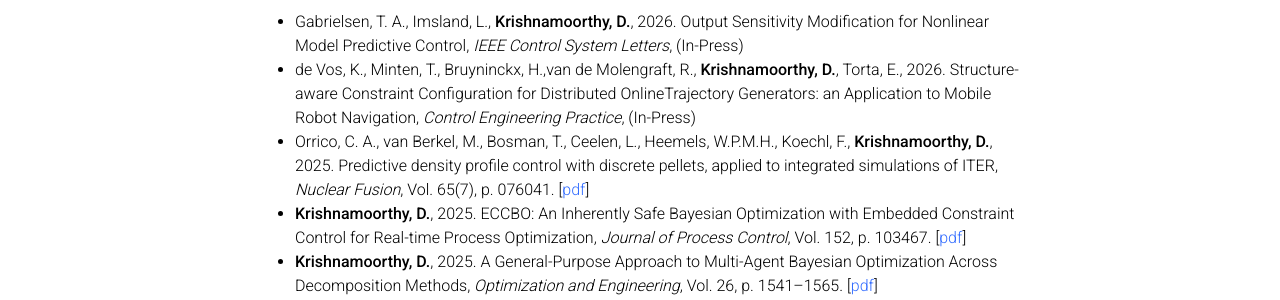
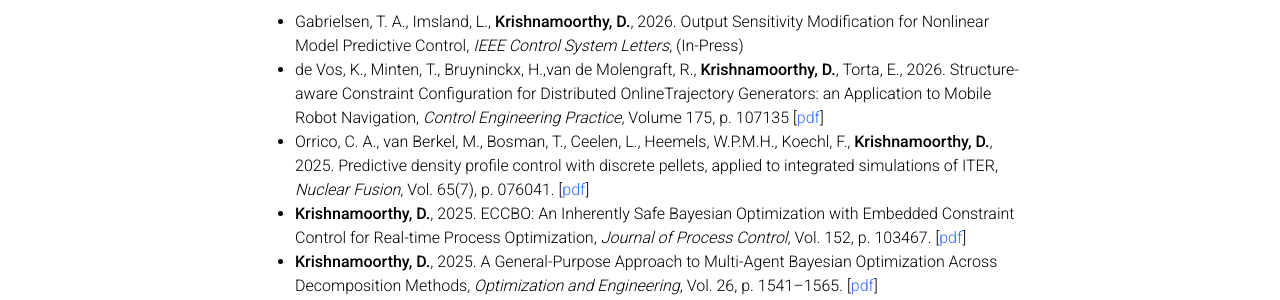
Before and after one commit to dinesh-krishnamoorthy/dinesh-krishnamoorthy.github.io, a Jekyll site: the page built from _pages/publications.md, in a window 1280 px wide and 900 px high. Shown: the part 216-516 px from the top of the window. Built offline with Jekyll 4.4.1, drawn with Linux system fonts in a browser that asks for light colours; comment, search, counter and statistics services are not loaded; a style sheet for code colours, icons or effects is not loaded.

Commit message:
Revise publication entries in publications.md
Updated publication details for accuracy and added volume and page information for a specific article.

```diff
--- a/_pages/publications.md
+++ b/_pages/publications.md
@@ -12,7 +12,7 @@
 ### Journal Publications
 * Gabrielsen, T. A., Imsland, L., **Krishnamoorthy, D.**, 2026. Output Sensitivity Modification for Nonlinear Model Predictive
 Control, _IEEE Control System Letters_, (In-Press)
-* de Vos, K., Minten, T., Bruyninckx, H.,van de Molengraft, R., **Krishnamoorthy, D.**, Torta, E., 2026. Structure-aware Constraint Configuration for Distributed OnlineTrajectory Generators: an Application to Mobile Robot Navigation, _Control Engineering Practice_, (In-Press)
+* de Vos, K., Minten, T., Bruyninckx, H.,van de Molengraft, R., **Krishnamoorthy, D.**, Torta, E., 2026. Structure-aware Constraint Configuration for Distributed OnlineTrajectory Generators: an Application to Mobile Robot Navigation, _Control Engineering Practice_, Volume 175, p. 107135 [[pdf](https://www.dropbox.com/scl/fi/a65zemdiog77jngmv49he/1-s2.0-S0967066126003783-main.pdf?rlkey=qjgr62oauzviqlr4rth2rgcjq&st=6a8en53c&dl=0)]
 * Orrico, C. A., van Berkel, M., Bosman, T., Ceelen, L., Heemels, W.P.M.H., Koechl, F., **Krishnamoorthy, D.**, 2025. Predictive density profile control with discrete pellets, applied to integrated simulations of ITER, _Nuclear Fusion_, Vol. 65(7), p. 076041. [[pdf](https://www.dropbox.com/scl/fi/fgbpkhby1p5j0f412lvaq/Nucl_Fus_JINTRAC_PTH_MPC.pdf?rlkey=fqkqkroiszthj58e332gclbn2&st=2gn1fahi&dl=0)]
 * **Krishnamoorthy, D.**, 2025. ECCBO: An Inherently Safe Bayesian Optimization with Embedded Constraint Control for Real-time Process Optimization, _Journal of Process Control_, Vol. 152, p. 103467. [[pdf](https://www.dropbox.com/scl/fi/0965fo7c5ydz9296tfzeo/ECCBO_main.pdf?rlkey=yhjtptox7wfjv671r41t7oq41&st=old4rylx&dl=0)]
 * **Krishnamoorthy, D.**, 2025. A General-Purpose Approach to Multi-Agent Bayesian Optimization Across Decomposition Methods, _Optimization and Engineering_, Vol. 26, p. 1541–1565. [[pdf](https://link.springer.com/article/10.1007/s11081-024-09953-w)]
```
